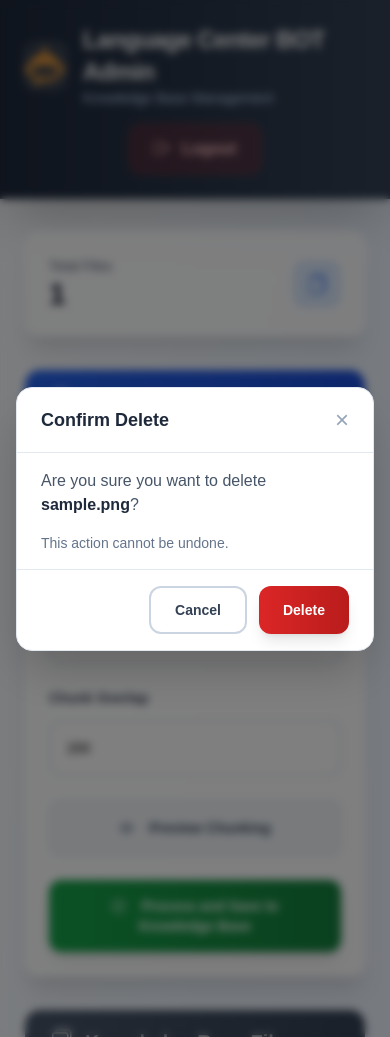
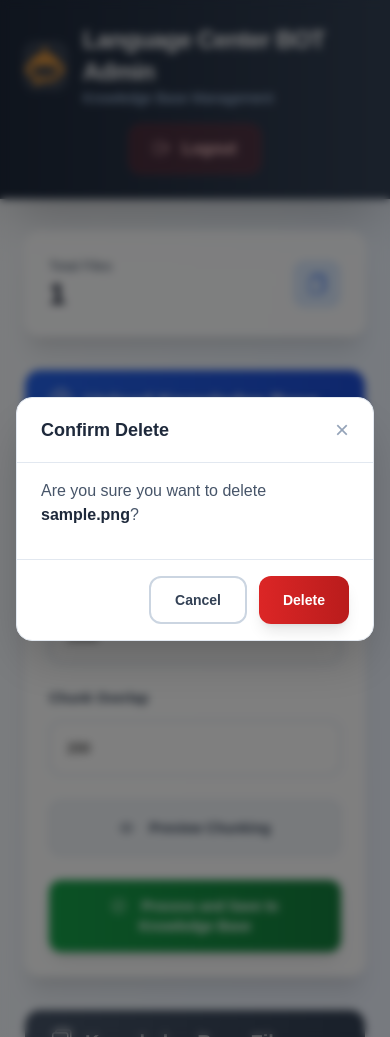
Before and after one commit to davinsyabanp/ppb-ai-chatbot, a Flask app: page /admin in a window 390 px wide, after a click on "Delete this file". Run offline with Flask 3, Linux system fonts and the light colour scheme; a user stored in the database is signed in; tables that the repository leaves empty hold one stand-in row (values such as "Sample post"); some libraries are stand-ins or nearby versions.

Commit message:
fix: Improve delete confirmation modal text for better clarity and responsiveness

```diff
--- a/templates/admin_dashboard.html
+++ b/templates/admin_dashboard.html
@@ -273,8 +273,7 @@
                 <button type="button" class="text-slate-400 hover:text-slate-700 transition-colors text-2xl" data-modal-close="deleteModal">&times;</button>
             </div>
             <div class="px-6 py-4">
-                <p class="text-slate-600 mb-4">Are you sure you want to delete <span id="modal-file-name" class="font-bold text-slate-800"></span>?</p>
-                <p class="text-sm text-slate-500">This action cannot be undone.</p>
+                <p class="text-slate-600 mb-4">Are you sure you want to delete <span id="modal-file-name" class="font-bold text-slate-800 break-words inline-block max-w-full"></span>?</p>
             </div>
             <div class="flex justify-end gap-3 px-6 py-4 border-t border-slate-200">
                 <button type="button" class="px-6 py-3 rounded-xl border-2 border-slate-300 text-slate-700 hover:bg-slate-50 transition-all duration-200 text-sm font-semibold" data-modal-close="deleteModal">Cancel</button>
```
